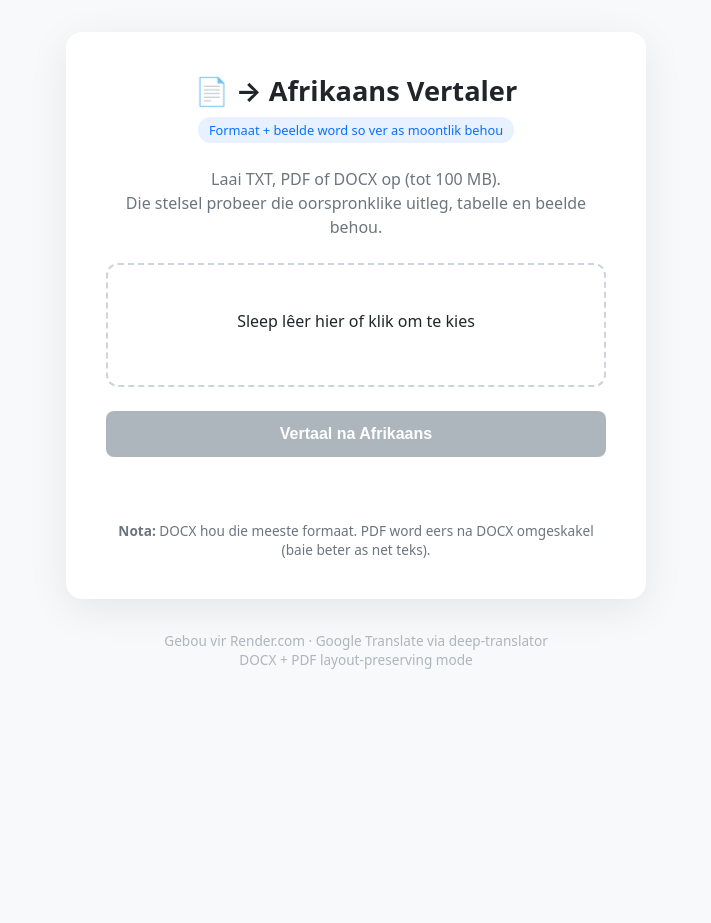
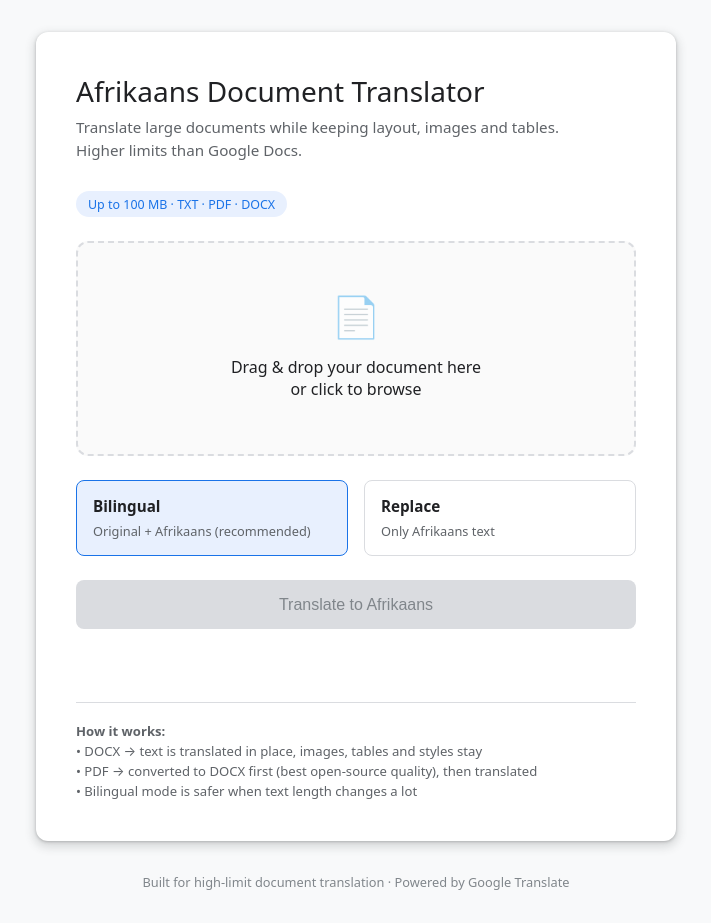
Before and after one commit to lnciaviv-ai/Document-translation, a FastAPI app: page / in a window 1280 px wide. Shown: the whole page, without its empty margins (284-995 px from the left). Before the commit the page ends 669 px from the top, so only its background shows below. Run offline with FastAPI, Linux system fonts and the light colour scheme.

Commit message:
Add files via upload

```diff
--- a/main.py
+++ b/main.py
@@ -2,31 +2,39 @@ import os
 import io
 import tempfile
 from pathlib import Path
+from typing import Optional
 
-from fastapi import FastAPI, File, UploadFile, HTTPException, Request
+from fastapi import FastAPI, File, UploadFile, HTTPException, Request, Form
 from fastapi.responses import HTMLResponse, StreamingResponse
 from fastapi.templating import Jinja2Templates
 from deep_translator import GoogleTranslator
 from docx import Document
+from docx.shared import Pt, RGBColor
+from docx.enum.text import WD_COLOR_INDEX
 from pdf2docx import Converter
 
-app = FastAPI(title="Afrikaans Document Translator", version="2.0")
+app = FastAPI(title="Afrikaans Document Translator", version="3.0")
 
 MAX_SIZE = 100 * 1024 * 1024  # 100 MB
 templates = Jinja2Templates(directory="templates")
 ALLOWED = {".txt", ".pdf", ".docx"}
 
 
-def chunk_text(text: str, max_chars: int = 4500) -> list[str]:
+def chunk_text(text: str, max_chars: int = 4000) -> list[str]:
     """Split long text into safe chunks for Google Translate."""
+    if not text or not text.strip():
+        return []
     chunks = []
     while text:
         if len(text) <= max_chars:
             chunks.append(text)
             break
+        # Prefer natural breaks
         split_at = text.rfind("\n\n", 0, max_chars)
         if split_at == -1:
             split_at = text.rfind(". ", 0, max_chars)
+        if split_at == -1:
+            split_at = text.rfind(" ", 0, max_chars)
         if split_at == -1:
             split_at = max_chars
         chunks.append(text[: split_at + 1].strip())
@@ -35,9 +43,14 @@ def chunk_text(text: str, max_chars: int = 4500) -> list[str]:
 
 
 def translate_text(text: str) -> str:
-    """Translate any language → Afrikaans."""
+    """Translate any language → Afrikaans with robust chunking."""
     if not text or not text.strip():
         return text
+
+    # Skip pure numbers / very short non-text
+    if text.strip().isdigit() or len(text.strip()) < 2:
+        return text
+
     translator = GoogleTranslator(source="auto", target="af")
     chunks = chunk_text(text)
     parts = []
@@ -46,72 +59,106 @@ def translate_text(text: str) -> str:
             result = translator.translate(chunk)
             parts.append(result if result else chunk)
         except Exception:
-            parts.append(chunk)  # keep original on failure
+            parts.append(chunk)
     return "\n\n".join(parts)
 
 
-def translate_paragraph(paragraph):
-    """Translate a single paragraph while trying to keep run formatting."""
-    if not paragraph.text.strip():
+def translate_paragraph_bilingual(paragraph):
+    """
+    Best practical approach:
+    - Keep original text
+    - Add Afrikaans translation underneath in a slightly different style
+    This is more reliable than pure replacement when text length changes a lot.
+    """
+    original = paragraph.text.strip()
+    if not original:
         return
 
-    full_text = paragraph.text
-    translated = translate_text(full_text)
+    translated = translate_text(original)
+    if not translated or translated == original:
+        return
 
-    # Simple strategy that works well for most documents:
-    # Clear existing runs and put the translated text in the first run
-    # (keeps paragraph style, and most basic formatting)
+    # Clear existing content carefully
     if paragraph.runs:
-        # Keep the first run's formatting
+        # Keep first run formatting for original
         first_run = paragraph.runs[0]
-        first_run.text = translated
-        # Remove the rest of the runs
+        first_run.text = original
+        for run in paragraph.runs[1:]:
+            run.text = ""
+    else:
+        paragraph.add_run(original)
+
+    # Add translation as a new paragraph after this one (handled by caller for simplicity)
+    # For true in-place we append to the same paragraph with a line break
+    paragraph.add_run("\n")
+    trans_run = paragraph.add_run(translated)
+    try:
+        trans_run.font.color.rgb = RGBColor(0x1A, 0x73, 0xE8)  # Google-ish blue
+        trans_run.italic = True
+    except Exception:
+        pass
+
+
+def translate_paragraph_replace(paragraph):
+    """Pure replacement – closer to Google Docs 'replace' behaviour."""
+    original = paragraph.text.strip()
+    if not original:
+        return
+
+    translated = translate_text(original)
+    if not translated:
+        return
+
+    if paragraph.runs:
+        paragraph.runs[0].text = translated
         for run in paragraph.runs[1:]:
             run.text = ""
     else:
         paragraph.add_run(translated)
 
 
-def translate_table(table):
-    """Translate all cells in a table."""
+def translate_table(table, mode: str = "bilingual"):
     for row in table.rows:
         for cell in row.cells:
             for paragraph in cell.paragraphs:
-                translate_paragraph(paragraph)
+                if mode == "bilingual":
+                    translate_paragraph_bilingual(paragraph)
+                else:
+                    translate_paragraph_replace(paragraph)
 
 
-def translate_docx_in_place(docx_bytes: bytes) -> bytes:
+def translate_docx(docx_bytes: bytes, mode: str = "bilingual") -> bytes:
     """
-    Open a DOCX, translate all text in place (paragraphs + tables),
-    keep images, styles, headers, footers, layout as much as possible.
+    Translate a DOCX while preserving structure, images, tables, headers, footers.
+    mode = "bilingual" (recommended) or "replace"
     """
     doc = Document(io.BytesIO(docx_bytes))
 
-    # Body paragraphs
+    # Body
     for paragraph in doc.paragraphs:
-        translate_paragraph(paragraph)
+        if mode == "bilingual":
+            translate_paragraph_bilingual(paragraph)
+        else:
+            translate_paragraph_replace(paragraph)
 
     # Tables
     for table in doc.tables:
-        translate_table(table)
+        translate_table(table, mode)
 
     # Headers & Footers
     for section in doc.sections:
-        for header in [section.header, section.first_page_header]:
-            if header:
-                for paragraph in header.paragraphs:
-                    translate_paragraph(paragraph)
-                for table in header.tables:
-                    translate_table(table)
+        for part in [section.header, section.first_page_header,
+                     section.footer, section.first_page_footer]:
+            if part is None:
+                continue
+            for paragraph in part.paragraphs:
+                if mode == "bilingual":
+                    translate_paragraph_bilingual(paragraph)
+                else:
+                    translate_paragraph_replace(paragraph)
+            for table in part.tables:
+                translate_table(table, mode)
 
-        for footer in [section.footer, section.first_page_footer]:
-            if footer:
-                for paragraph in footer.paragraphs:
-                    translate_paragraph(paragraph)
-                for table in footer.tables:
-                    translate_table(table)
-
-    # Save to bytes
     buffer = io.BytesIO()
     doc.save(buffer)
     buffer.seek(0)
@@ -119,25 +166,23 @@ def translate_docx_in_place(docx_bytes: bytes) -> bytes:
 
 
 def pdf_to_docx_bytes(pdf_bytes: bytes) -> bytes:
-    """Convert PDF to DOCX using pdf2docx (preserves layout & images reasonably well)."""
+    """Convert PDF → DOCX while preserving layout and images as well as possible."""
     with tempfile.NamedTemporaryFile(suffix=".pdf", delete=False) as tmp_pdf:
         tmp_pdf.write(pdf_bytes)
         tmp_pdf_path = tmp_pdf.name
 
-    tmp_docx_path = tmp_pdf_path.replace(".pdf", ".docx")
+    tmp_docx_path = tmp_pdf_path + ".docx"
 
     try:
         cv = Converter(tmp_pdf_path)
         cv.convert(tmp_docx_path, start=0, end=None)
         cv.close()
-
         with open(tmp_docx_path, "rb") as f:
-            docx_bytes = f.read()
-        return docx_bytes
+            return f.read()
     finally:
-        for path in (tmp_pdf_path, tmp_docx_path):
+        for p in (tmp_pdf_path, tmp_docx_path):
             try:
-                os.unlink(path)
+                os.unlink(p)
             except Exception:
                 pass
 
@@ -148,41 +193,52 @@ async def home(request: Request):
 
 
 @app.post("/translate")
-async def translate_document(file: UploadFile = File(...)):
+async def translate_document(
+    file: UploadFile = File(...),
+    mode: str = Form("bilingual")  # "bilingual" or "replace"
+):
     if not file.filename:
         raise HTTPException(400, "No filename provided")
 
     ext = Path(file.filename).suffix.lower()
     if ext not in ALLOWED:
-        raise HTTPException(400, f"Unsupported type. Allowed: {', '.join(ALLOWED)}")
+        raise HTTPException(400, f"Unsupported type. Allowed: {', '.join(sorted(ALLOWED))}")
 
     content = await file.read()
     if len(content) > MAX_SIZE:
-        raise HTTPException(413, f"File too large. Maximum is {MAX_SIZE // (1024*1024)} MB")
+        raise HTTPException(413, f"File too large. Maximum allowed is {MAX_SIZE // (1024*1024)} MB")
+
+    if mode not in ("bilingual", "replace"):
+        mode = "bilingual"
 
     try:
         if ext == ".txt":
             text = content.decode("utf-8", errors="replace")
             translated = translate_text(text)
-            # Return as simple DOCX for consistency
             doc = Document()
-            doc.add_paragraph(translated)
+            if mode == "bilingual":
+                p = doc.add_paragraph(text)
+                p.add_run("\n")
+                tr = p.add_run(translated)
+                try:
+                    tr.font.color.rgb = RGBColor(0x1A, 0x73, 0xE8)
+                    tr.italic = True
+                except Exception:
+                    pass
+            else:
+                doc.add_paragraph(translated)
             buffer = io.BytesIO()
             doc.save(buffer)
             buffer.seek(0)
             output_bytes = buffer.getvalue()
-            out_name = f"afrikaans_{Path(file.filename).stem}.docx"
 
         elif ext == ".docx":
-            output_bytes = translate_docx_in_place(content)
-            out_name = f"afrikaans_{Path(file.filename).stem}.docx"
+            output_bytes = translate_docx(content, mode=mode)
 
         elif ext == ".pdf":
-            # Convert PDF → DOCX (keeps layout & images much better)
+            # Best available: PDF → DOCX (keeps layout + images) → translate
             docx_bytes = pdf_to_docx_bytes(content)
-            # Then translate the DOCX in place
-            output_bytes = translate_docx_in_place(docx_bytes)
-            out_name = f"afrikaans_{Path(file.filename).stem}.docx"
+            output_bytes = translate_docx(docx_bytes, mode=mode)
 
         else:
             raise HTTPException(400, "Unsupported file type")
@@ -190,6 +246,7 @@ async def translate_document(file: UploadFile = File(...)):
     except Exception as e:
         raise HTTPException(500, f"Translation failed: {str(e)}")
 
+    out_name = f"afrikaans_{Path(file.filename).stem}.docx"
     return StreamingResponse(
         io.BytesIO(output_bytes),
         media_type="application/vnd.openxmlformats-officedocument.wordprocessingml.document",
@@ -199,7 +256,13 @@ async def translate_document(file: UploadFile = File(...)):
 
 @app.get("/health")
 async def health():
-    return {"status": "ok", "target": "Afrikaans (af)", "version": "2.0 - format preserving"}
+    return {
+        "status": "ok",
+        "target": "Afrikaans (af)",
+        "version": "3.0",
+        "modes": ["bilingual", "replace"],
+        "max_upload_mb": 100
+    }
 
 
 if __name__ == "__main__":
--- a/templates/index.html
+++ b/templates/index.html
@@ -3,14 +3,22 @@
 <head>
   <meta charset="UTF-8">
   <meta name="viewport" content="width=device-width, initial-scale=1.0">
-  <title>Dokument Vertaler → Afrikaans (Formaat behou)</title>
+  <title>Afrikaans Document Translator – High Limit</title>
   <style>
-    :root { --primary: #0d6efd; --bg: #f8f9fa; }
+    :root {
+      --primary: #1a73e8;
+      --primary-hover: #1557b0;
+      --bg: #f8f9fa;
+      --card: #ffffff;
+      --text: #202124;
+      --muted: #5f6368;
+      --border: #dadce0;
+    }
     * { box-sizing: border-box; margin: 0; padding: 0; }
     body {
-      font-family: system-ui, -apple-system, BlinkMacSystemFont, "Segoe UI", sans-serif;
+      font-family: "Google Sans", system-ui, -apple-system, BlinkMacSystemFont, "Segoe UI", Roboto, sans-serif;
       background: var(--bg);
-      color: #212529;
+      color: var(--text);
       min-height: 100vh;
       display: flex;
       flex-direction: column;
@@ -18,65 +26,108 @@
       padding: 2rem 1rem;
     }
     .card {
-      background: white;
-      border-radius: 16px;
-      box-shadow: 0 10px 40px rgba(0,0,0,0.08);
-      max-width: 580px;
+      background: var(--card);
+      border-radius: 12px;
+      box-shadow: 0 1px 3px rgba(60,64,67,.3), 0 4px 8px 3px rgba(60,64,67,.15);
+      max-width: 640px;
       width: 100%;
       padding: 2.5rem;
-      text-align: center;
     }
-    h1 { font-size: 1.7rem; margin-bottom: 0.5rem; }
-    p { color: #6c757d; margin-bottom: 1.5rem; line-height: 1.5; }
+    h1 {
+      font-size: 1.75rem;
+      font-weight: 400;
+      margin-bottom: 0.4rem;
+      color: var(--text);
+    }
+    .subtitle {
+      color: var(--muted);
+      font-size: 0.95rem;
+      margin-bottom: 1.8rem;
+      line-height: 1.5;
+    }
     .badge {
       display: inline-block;
-      background: #e7f1ff;
-      color: #0d6efd;
-      font-size: 0.8rem;
-      padding: 0.25rem 0.7rem;
-      border-radius: 20px;
+      background: #e8f0fe;
+      color: var(--primary);
+      font-size: 0.78rem;
+      font-weight: 500;
+      padding: 0.3rem 0.75rem;
+      border-radius: 16px;
       margin-bottom: 1.5rem;
     }
     .dropzone {
-      border: 2px dashed #ced4da;
+      border: 2px dashed var(--border);
       border-radius: 12px;
       padding: 2.8rem 1.5rem;
+      text-align: center;
       cursor: pointer;
-      transition: all 0.2s;
+      transition: all 0.2s ease;
       margin-bottom: 1.5rem;
+      background: #fafafa;
     }
-    .dropzone.dragover {
+    .dropzone:hover, .dropzone.dragover {
       border-color: var(--primary);
-      background: #e7f1ff;
+      background: #e8f0fe;
     }
     .dropzone input { display: none; }
+    .drop-icon { font-size: 2.5rem; margin-bottom: 0.8rem; opacity: 0.7; }
+    .file-info {
+      font-size: 0.9rem;
+      color: var(--muted);
+      margin-top: 0.6rem;
+    }
+    .options {
+      display: flex;
+      gap: 1rem;
+      margin-bottom: 1.5rem;
+      flex-wrap: wrap;
+    }
+    .option {
+      flex: 1;
+      min-width: 140px;
+      border: 1px solid var(--border);
+      border-radius: 8px;
+      padding: 0.9rem 1rem;
+      cursor: pointer;
+      transition: all 0.15s;
+      text-align: left;
+    }
+    .option:hover { border-color: var(--primary); }
+    .option.selected {
+      border-color: var(--primary);
+      background: #e8f0fe;
+    }
+    .option strong { display: block; font-size: 0.95rem; margin-bottom: 0.2rem; }
+    .option span { font-size: 0.8rem; color: var(--muted); }
     button {
       background: var(--primary);
       color: white;
       border: none;
-      padding: 0.9rem 2rem;
+      padding: 0.95rem 1.5rem;
       border-radius: 8px;
       font-size: 1rem;
-      font-weight: 600;
+      font-weight: 500;
       cursor: pointer;
       width: 100%;
       transition: background 0.2s;
     }
     button:disabled {
-      background: #adb5bd;
+      background: #dadce0;
+      color: #80868b;
       cursor: not-allowed;
     }
-    button:hover:not(:disabled) { background: #0b5ed7; }
+    button:hover:not(:disabled) { background: var(--primary-hover); }
     .status {
-      margin-top: 1.5rem;
-      font-size: 0.95rem;
-      min-height: 1.5rem;
-      color: #495057;
+      margin-top: 1.4rem;
+      font-size: 0.92rem;
+      min-height: 1.4rem;
+      color: var(--muted);
+      text-align: center;
     }
     .progress {
-      height: 6px;
-      background: #e9ecef;
-      border-radius: 3px;
+      height: 4px;
+      background: #e8eaed;
+      border-radius: 2px;
       overflow: hidden;
       margin-top: 1rem;
       display: none;
@@ -85,57 +136,68 @@
       height: 100%;
       background: var(--primary);
       width: 0%;
-      transition: width 0.3s;
+      transition: width 0.4s ease;
+    }
+    .notes {
+      margin-top: 1.8rem;
+      padding-top: 1.2rem;
+      border-top: 1px solid var(--border);
+      font-size: 0.82rem;
+      color: var(--muted);
+      line-height: 1.5;
     }
     footer {
       margin-top: 2rem;
-      font-size: 0.85rem;
-      color: #adb5bd;
+      font-size: 0.8rem;
+      color: #80868b;
       text-align: center;
-    }
-    .file-info {
-      font-size: 0.9rem;
-      color: #495057;
-      margin-top: 0.5rem;
-    }
-    .note {
-      font-size: 0.85rem;
-      color: #6c757d;
-      margin-top: 1rem;
-      line-height: 1.4;
     }
   </style>
 </head>
 <body>
   <div class="card">
-    <h1>📄 → Afrikaans Vertaler</h1>
-    <div class="badge">Formaat + beelde word so ver as moontlik behou</div>
-    <p>
-      Laai TXT, PDF of DOCX op (tot 100 MB).<br>
-      Die stelsel probeer die oorspronklike uitleg, tabelle en beelde behou.
+    <h1>Afrikaans Document Translator</h1>
+    <p class="subtitle">
+      Translate large documents while keeping layout, images and tables.<br>
+      Higher limits than Google Docs.
     </p>
+    <div class="badge">Up to 100 MB · TXT · PDF · DOCX</div>
 
     <div class="dropzone" id="dropzone">
       <input type="file" id="fileInput" accept=".txt,.pdf,.docx">
-      <div id="dropText">Sleep lêer hier of klik om te kies</div>
+      <div class="drop-icon">📄</div>
+      <div id="dropText">Drag & drop your document here<br>or click to browse</div>
       <div class="file-info" id="fileInfo"></div>
     </div>
 
-    <button id="translateBtn" disabled>Vertaal na Afrikaans</button>
+    <div class="options">
+      <div class="option selected" data-mode="bilingual" id="optBilingual">
+        <strong>Bilingual</strong>
+        <span>Original + Afrikaans (recommended)</span>
+      </div>
+      <div class="option" data-mode="replace" id="optReplace">
+        <strong>Replace</strong>
+        <span>Only Afrikaans text</span>
+      </div>
+    </div>
+
+    <button id="translateBtn" disabled>Translate to Afrikaans</button>
 
     <div class="progress" id="progress">
       <div class="progress-bar" id="progressBar"></div>
     </div>
     <div class="status" id="status"></div>
 
-    <div class="note">
-      <strong>Nota:</strong> DOCX hou die meeste formaat. PDF word eers na DOCX omgeskakel (baie beter as net teks).
+    <div class="notes">
+      <strong>How it works:</strong><br>
+      • DOCX → text is translated in place, images, tables and styles stay<br>
+      • PDF → converted to DOCX first (best open-source quality), then translated<br>
+      • Bilingual mode is safer when text length changes a lot
     </div>
   </div>
 
   <footer>
-    Gebou vir Render.com · Google Translate via deep-translator<br>
-    DOCX + PDF layout-preserving mode
+    Built for high-limit document translation · Powered by Google Translate
   </footer>
 
   <script>
@@ -147,7 +209,21 @@
     const progressBar = document.getElementById('progressBar');
     const dropText = document.getElementById('dropText');
     const fileInfo = document.getElementById('fileInfo');
+    const optBilingual = document.getElementById('optBilingual');
+    const optReplace = document.getElementById('optReplace');
+
     let selectedFile = null;
+    let mode = 'bilingual';
+
+    // Mode selection
+    [optBilingual, optReplace].forEach(el => {
+      el.addEventListener('click', () => {
+        optBilingual.classList.remove('selected');
+        optReplace.classList.remove('selected');
+        el.classList.add('selected');
+        mode = el.dataset.mode;
+      });
+    });
 
     dropzone.addEventListener('click', () => fileInput.click());
     dropzone.addEventListener('dragover', e => {
@@ -168,40 +244,49 @@
       const allowed = ['.txt', '.pdf', '.docx'];
       const ext = '.' + file.name.split('.').pop().toLowerCase();
       if (!allowed.includes(ext)) {
-        status.textContent = 'Ongeldige lêertipe. Gebruik TXT, PDF of DOCX.';
-        status.style.color = '#dc3545';
+        status.textContent = 'Unsupported file type. Please use TXT, PDF or DOCX.';
+        status.style.color = '#d93025';
         return;
       }
       if (file.size > 100 * 1024 * 1024) {
-        status.textContent = 'Lêer te groot (maks 100 MB).';
-        status.style.color = '#dc3545';
+        status.textContent = 'File is too large (max 100 MB).';
+        status.style.color = '#d93025';
         return;
       }
       selectedFile = file;
-      dropText.textContent = 'Gekies:';
-      fileInfo.textContent = `${file.name} (${(file.size / 1024 / 1024).toFixed(2)} MB)`;
+      dropText.innerHTML = 'Selected file';
+      fileInfo.textContent = `${file.name}  ·  ${(file.size / 1024 / 1024).toFixed(2)} MB`;
       translateBtn.disabled = false;
       status.textContent = '';
-      status.style.color = '#495057';
+      status.style.color = 'var(--muted)';
     }
 
     translateBtn.addEventListener('click', async () => {
       if (!selectedFile) return;
       translateBtn.disabled = true;
-      status.textContent = 'Besig om te vertaal en formaat te behou… dit kan ’n paar minute neem.';
-      status.style.color = '#0d6efd';
+      status.textContent = 'Translating… This can take a few minutes for large documents.';
+      status.style.color = 'var(--primary)';
       progress.style.display = 'block';
-      progressBar.style.width = '20%';
+      progressBar.style.width = '15%';
 
       const formData = new FormData();
       formData.append('file', selectedFile);
+      formData.append('mode', mode);
 
       try {
+        // Simulate progress while waiting
+        const progressInterval = setInterval(() => {
+          const current = parseFloat(progressBar.style.width);
+          if (current < 85) progressBar.style.width = (current + 3) + '%';
+        }, 800);
+
         const res = await fetch('/translate', {
           method: 'POST',
           body: formData
         });
-        progressBar.style.width = '70%';
+
+        clearInterval(progressInterval);
+        progressBar.style.width = '90%';
 
         if (!res.ok) {
           let errMsg = res.statusText;
@@ -215,7 +300,7 @@
         const blob = await res.blob();
         progressBar.style.width = '100%';
 
-        let filename = 'afrikaans_vertaling.docx';
+        let filename = 'afrikaans_translation.docx';
         const disposition = res.headers.get('Content-Disposition');
         if (disposition && disposition.includes('filename=')) {
           const match = disposition.match(/filename="?([^"]+)"?/);
@@ -231,17 +316,17 @@
         a.remove();
         URL.revokeObjectURL(url);
 
-        status.textContent = 'Klaar! Die Afrikaanse lêer is afgelaai (met formaat behou).';
-        status.style.color = '#198754';
+        status.textContent = 'Done! Your Afrikaans document has been downloaded.';
+        status.style.color = '#188038';
       } catch (err) {
-        status.textContent = 'Fout: ' + err.message;
-        status.style.color = '#dc3545';
+        status.textContent = 'Error: ' + err.message;
+        status.style.color = '#d93025';
       } finally {
         translateBtn.disabled = false;
         setTimeout(() => {
           progress.style.display = 'none';
           progressBar.style.width = '0%';
-        }, 2000);
+        }, 2500);
       }
     });
   </script>
```
Also changed, not shown: README.md.
